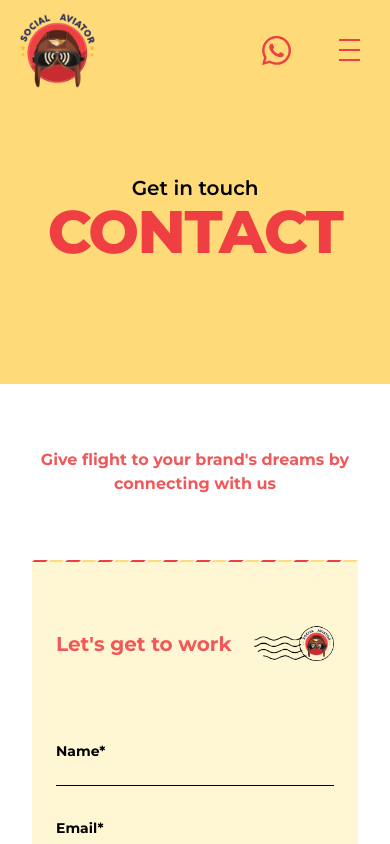
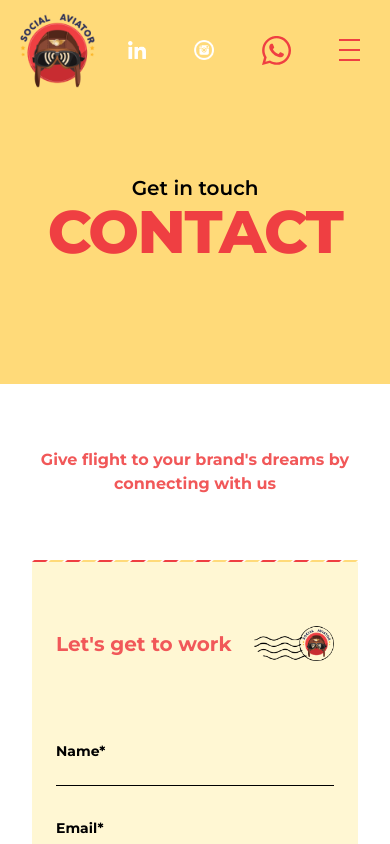
Before and after one commit to jusdy/socialAviator, a Next.js app: page /contact in a window 390 px wide. Shown: the top 844 px of the page. Built offline with nearby package versions, Linux system fonts and the light colour scheme.

Commit message:
header change, add move to top button

```diff
--- a/src/components/Layout/header.tsx
+++ b/src/components/Layout/header.tsx
@@ -13,7 +13,13 @@ const Header = () => {
                 <img src="assets/logo.png"/>
             </Link>
 
-            <div className="md:hidden flex gap-x-12 items-center">
+            <div className="lg:hidden flex gap-x-12 items-center">
+                <Link href={"https://www.linkedin.com/posts/social-aviators_socialaviator-influencermarketingsolutions-activity-7092100514003206144-Ccja/"}>
+                    <img className="w-[18px]" src="/assets/icons/linkedin.png" />
+                </Link>
+                <Link href={"https://www.instagram.com/socialaviators/"}>
+                    <img className="w-5" src="/assets/icons/instagram.png" />
+                </Link>
                 <Link href={""}><img src="/assets/svg/whatsapp.svg"/></Link>
                 <Link href={""} onClick={() => setMenu(prev => !prev)}><img src="/assets/svg/menu.svg"/></Link>
             </div>
@@ -36,6 +42,12 @@ const Header = () => {
                 <Link href={'/contact'} className="flex items-center justify-center bg-secondary w-[200px] h-[44px] text-white uppercase tracking-widest">
                     Talk To Expert
                 </Link>
+                <Link href={"https://www.linkedin.com/posts/social-aviators_socialaviator-influencermarketingsolutions-activity-7092100514003206144-Ccja/"}>
+                    <img className="w-[18px]" src="/assets/icons/linkedin.png" />
+                </Link>
+                <Link href={"https://www.instagram.com/socialaviators/"}>
+                    <img className="w-5" src="/assets/icons/instagram.png" />
+                </Link>
             </div>
         </header>
     )
--- a/src/components/Layout/index.tsx
+++ b/src/components/Layout/index.tsx
@@ -1,6 +1,7 @@
+import { useState, useEffect } from 'react';
+import { usePathname } from 'next/navigation';
 import Header from "./header";
 import Footer from "./footer";
-import { usePathname } from 'next/navigation';
 
 interface PropsType {
     children: React.ReactNode;
@@ -9,14 +10,40 @@ interface PropsType {
 const Layout = ({
     children
 }: PropsType) => {
+    const [scrollPosition, setScrollPosition] = useState(0);
+
     const pathname = usePathname()
 
+    const handleScroll = () => {
+        const position = window.scrollY;
+        setScrollPosition(position);
+    };
+
+    const scrollToTop = () => {
+        window.scrollTo({
+          top: 0,
+          behavior: "smooth",
+        });
+    };
+
+    useEffect(() => {
+        window.addEventListener('scroll', handleScroll, { passive: true });
+
+        return () => {
+            window.removeEventListener('scroll', handleScroll);
+        };
+    }, []);
+
     return (
-        <>
+        <div className="relative">
             {pathname !== "/" && <Header />}
             <main>{children}</main>
             {pathname !== "/" && <Footer />}
-        </>
+
+            <div className={`${scrollPosition !== 0 ? "flex" : "hidden"} fixed bottom-8 right-14 hover:cursor-pointer z-[100]`} onClick={scrollToTop}>
+                <img className="w-12 animate-bounce" src="/assets/images/top_arrow.png" alt="arrow"/>
+            </div>
+        </div>
     )
 }
 
--- a/src/pages/home/index.tsx
+++ b/src/pages/home/index.tsx
@@ -304,7 +304,7 @@ const HomePage = () => {
         </div>
       </div>
 
-      <div className="bg-[#FFF7D3] w-full pt-16 lg:pb-[80px] pb-[50px] md:px-[76px] px-2 md:text-3xl text-2xl font-semibold">
+      <div className="flex flex-col bg-[#FFF7D3] w-full pt-16 lg:pb-[80px] pb-[50px] md:px-[76px] px-2 md:text-3xl text-2xl font-semibold">
         <p className="text-primary mb-10 md:text-left font-bold text-center mx-auto">
           Our Case Studies
         </p>
@@ -320,6 +320,12 @@ const HomePage = () => {
             />
           ))}
         </div>
+      </div>
+
+      <div className="w-full flex">
+        <h1 className="text-primary mb-10 md:text-left font-bold text-center mx-auto md:text-3xl text-2xl mt-10">
+          What we offer
+        </h1>
       </div>
 
       <ServiceTabs />
```
Also changed, not shown: public/assets/Images/top_arrow.png (added).
